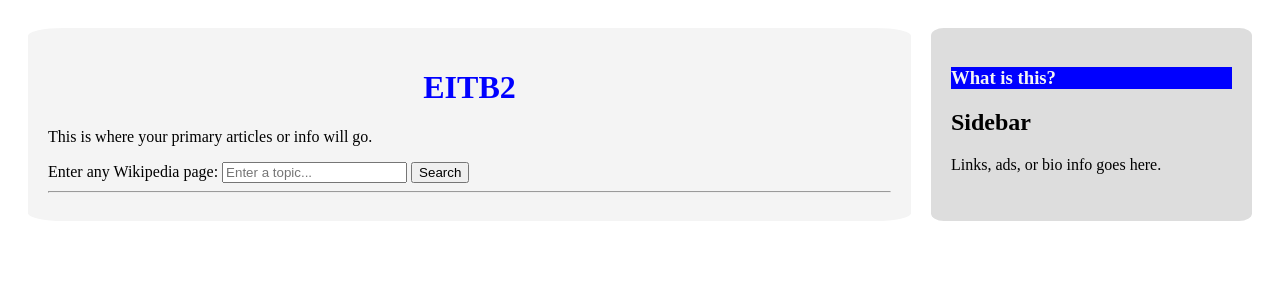
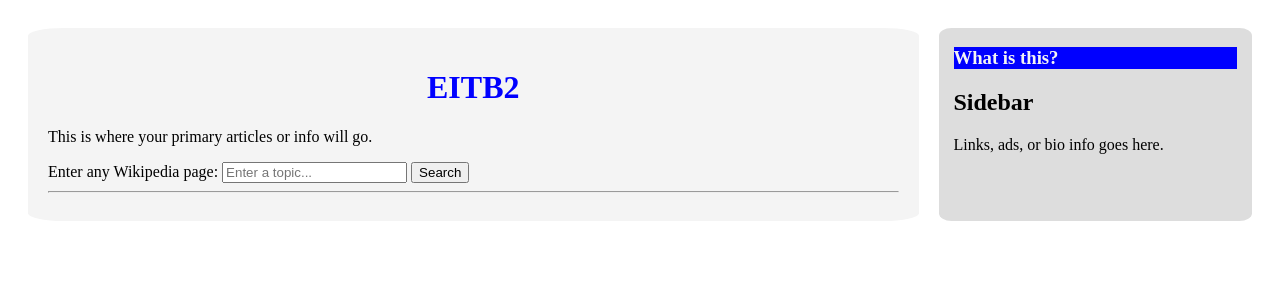
Before and after one commit to bobBillyus/EITB2, a Flask app: page / in a window 1280 px wide. Shown: the top 300 px of the page. Run offline with Flask 3, Linux system fonts and the light colour scheme; parts of the project's set-up code (start-up, migrations or seed data) failed here and were passed over.

Commit message:
titlebar changes 3

```diff
--- a/static/css/style.css
+++ b/static/css/style.css
@@ -17,12 +17,12 @@ h1 {
 }
 
 .sidebar {
-    padding-top: 0%;
     flex: 1;
     background-color: #ddd;
-    padding: 20px;
+    padding: 15px;
     min-width: 200px;
     border-radius: 4%;
+    padding-top: 0%;
 }
 
 /* Responsive Design: Stack them on mobile */
```
